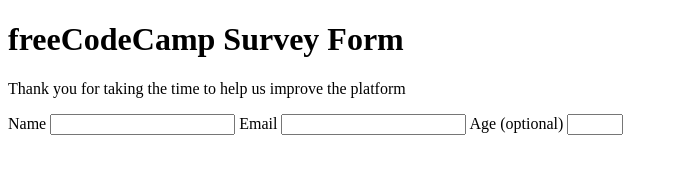
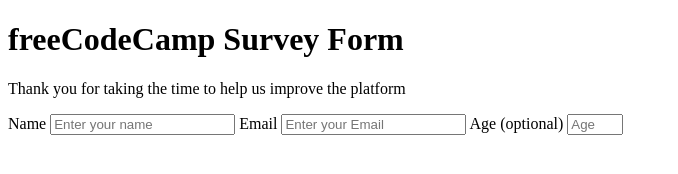
Before and after one commit to matthewgoss71/survey-form, a plain HTML site: page index.html in a window 1280 px wide. Shown: the whole page, without its empty margins (0-678 px from the left). Drawn offline with Linux system fonts and the light colour scheme.

Commit message:
added placeholders to inputs

```diff
--- a/index.html
+++ b/index.html
@@ -9,11 +9,11 @@
         <p id="description">Thank you for taking the time to help us improve the platform</p>
         <form id="survey-form">
             <label id="name-label" for "name">Name</label>
-            <input type="text" id="name" name="name" required>
+            <input type="text" id="name" name="name" placeholder="Enter your name" required>
             <label id="email-label" for "email">Email</label>
-            <input type="email" id="email" name="email" required>
+            <input type="email" id="email" name="email" placeholder="Enter your Email" required>
             <label id="number-label" for "number">Age (optional)</label>
-            <input type="number" id="number" name="number" min="18" max="99">
+            <input type="number" id="number" name="number" min="18" max="99" placeholder="Age" >
         </form>
         <script src="https://cdn.freecodecamp.org/testable-projects-fcc/v1/bundle.js"></script>
     </body>
```
